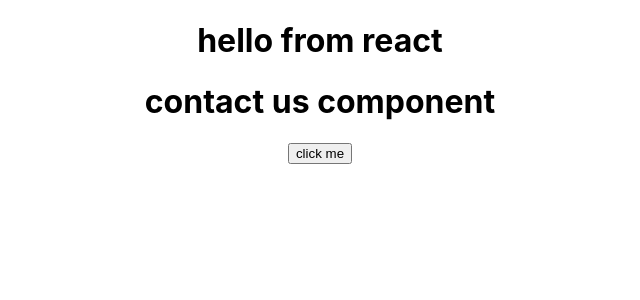
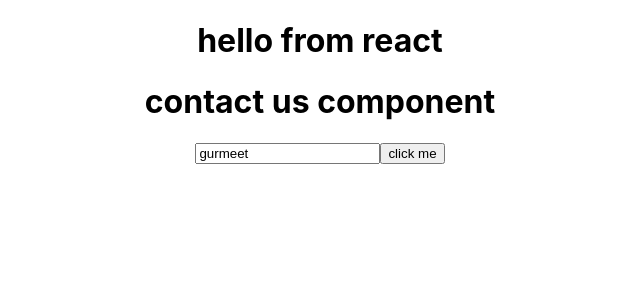
Before and after one commit to parmjeet1313/react, a React (Create React App) app: page / in a window 1280 px wide. Shown: the top 300 px of the page, without its empty margins (320-960 px from the left). Built offline with nearby package versions, Linux system fonts and the light colour scheme.

Commit message:
Event and functions

```diff
--- a/src/Contact.js
+++ b/src/Contact.js
@@ -1,12 +1,14 @@
-import React, { useEffect, useState } from "react";
+import React, { useState } from "react";
 function Contact(props) {
   // function test()
   // {
   //   console.warn("test function")
   // }
-  const test =()=>
+  const  [val,setVal]=useState("gurmeet")
+  const test =(e)=>
   {
-    console.warn("test function with arrow funciton")
+    console.warn("test function with arrow funciton",e.target.value)
+    setVal(e.target.value)
   }
   return (
 
@@ -18,8 +20,9 @@ function Contact(props) {
 {/*
       <button onClick={function(){console.warn("hello click done")}}>
         normal fucntion */}
-
-        <button onClick={test}>
+          <input type="text" value={val} onChange={test}/>
+        {/* <button onClick={test}> */}
+        <button onClick={()=>alert(val)}>
         click me
 
       </button>
```
